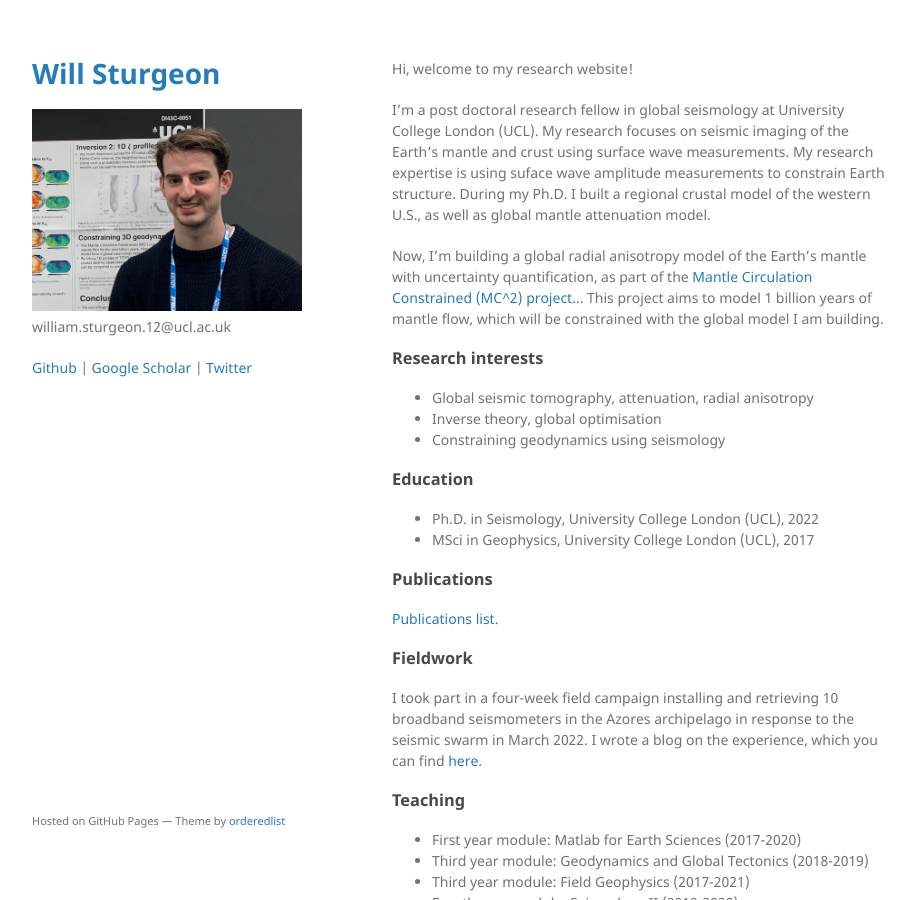
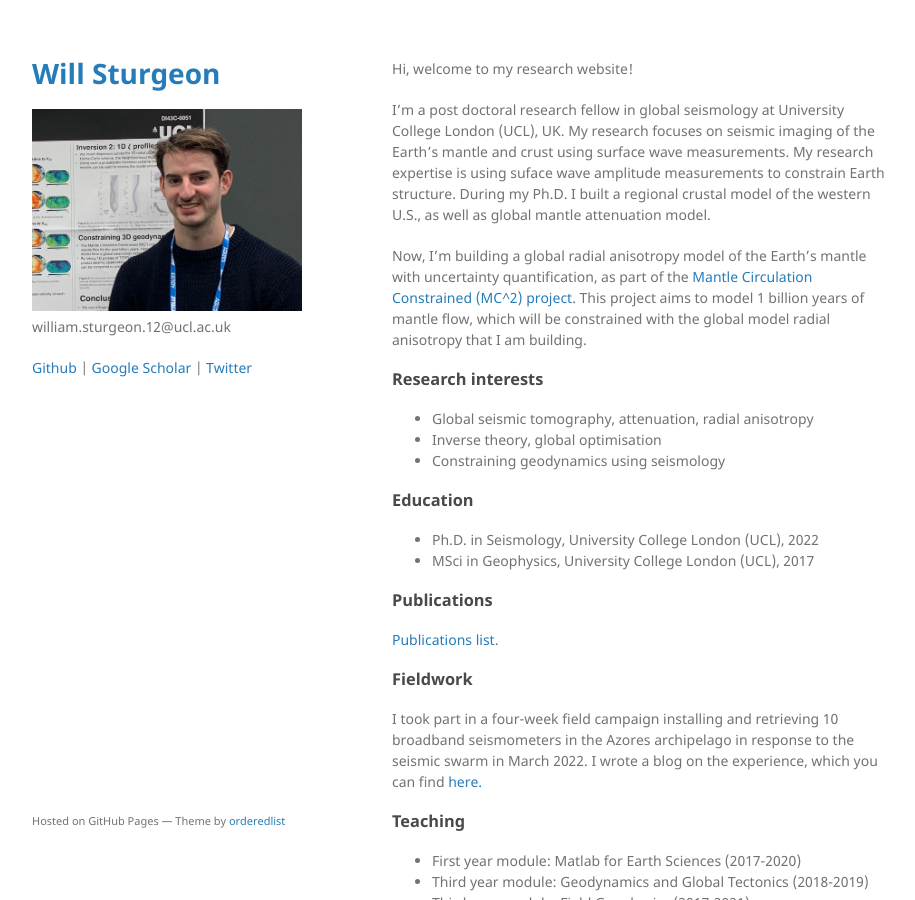
Before and after one commit to WillSturgeon/WillSturgeon.github.io, a Jekyll site: the page built from index.md, in a window 1280 px wide and 900 px high. Shown: the whole window, without its empty margins (178-1093 px from the left). Built offline with Jekyll 4.4.1, drawn with Linux system fonts in a browser that asks for light colours.

Commit message:
edited bio

```diff
--- a/index.md
+++ b/index.md
@@ -4,9 +4,9 @@ layout: default
 
 Hi, welcome to my research website!
 
-I'm a post doctoral research fellow in global seismology at University College London (UCL). My research focuses on seismic imaging of the Earth's mantle and crust using surface wave measurements. My research expertise is using suface wave amplitude measurements to constrain Earth structure. During my Ph.D. I built a regional crustal model of the western U.S., as well as global mantle attenuation model.
+I'm a post doctoral research fellow in global seismology at University College London (UCL), UK. My research focuses on seismic imaging of the Earth's mantle and crust using surface wave measurements. My research expertise is using suface wave amplitude measurements to constrain Earth structure. During my Ph.D. I built a regional crustal model of the western U.S., as well as global mantle attenuation model.
 
-Now, I'm building a global radial anisotropy model of the Earth's mantle with uncertainty quantification, as part of the <a href="https://www.cardiff.ac.uk/research/explore/find-a-project/view/2592859-mc2-mantle-circulation-constrained" target="_blank">Mantle Circulation Constrained (MC^2) project..</a>. This project aims to model 1 billion years of mantle flow, which will be constrained with the global model I am building.
+Now, I'm building a global radial anisotropy model of the Earth's mantle with uncertainty quantification, as part of the <a href="https://www.cardiff.ac.uk/research/explore/find-a-project/view/2592859-mc2-mantle-circulation-constrained" target="_blank">Mantle Circulation Constrained (MC^2) project</a>. This project aims to model 1 billion years of mantle flow, which will be constrained with the global model radial anisotropy that I am building.
 
 ### Research interests
 
```
